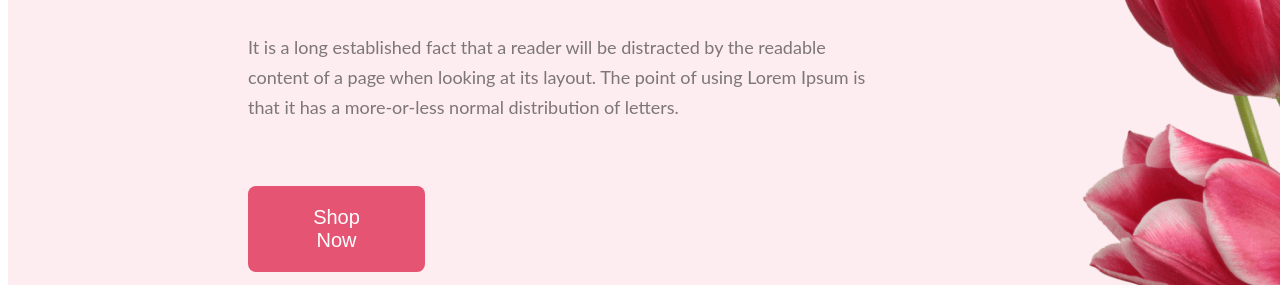
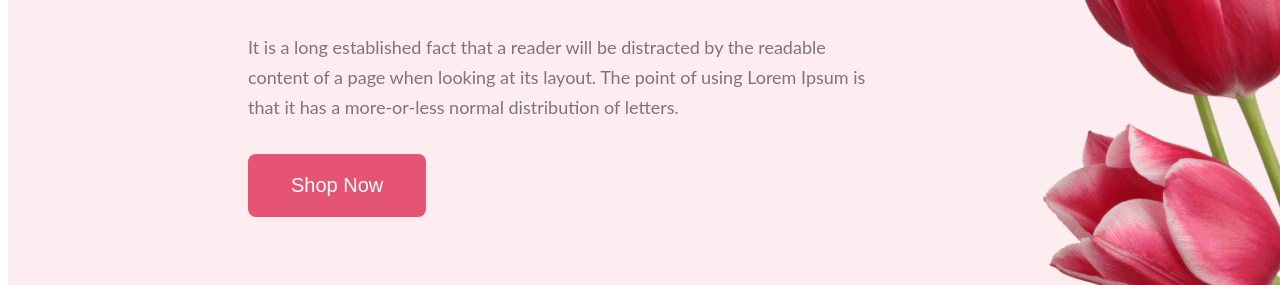
Before and after one commit to DavidDipto123/ph-assignment-01, a plain HTML site: page index.html in a window 1280 px wide. Shown: the part 515-800 px from the top of the page. Drawn offline with Linux system fonts and the light colour scheme.

Commit message:
End of the Assignment-01 (Resolved)

```diff
--- a/styles.css
+++ b/styles.css
@@ -43,14 +43,12 @@
 .btn-primary {
     border-radius: 8px;
     background: #E55473;
-    align-items: flex-start;
     padding: 20px 43px;
-    align-items: flex-start;
     gap: 10px;
     color: white;
     border: none;
     font-size: 20px;
-    margin: 32px 628px 147px 240px;
+   margin-left: 240px;
 
 }
 
```
